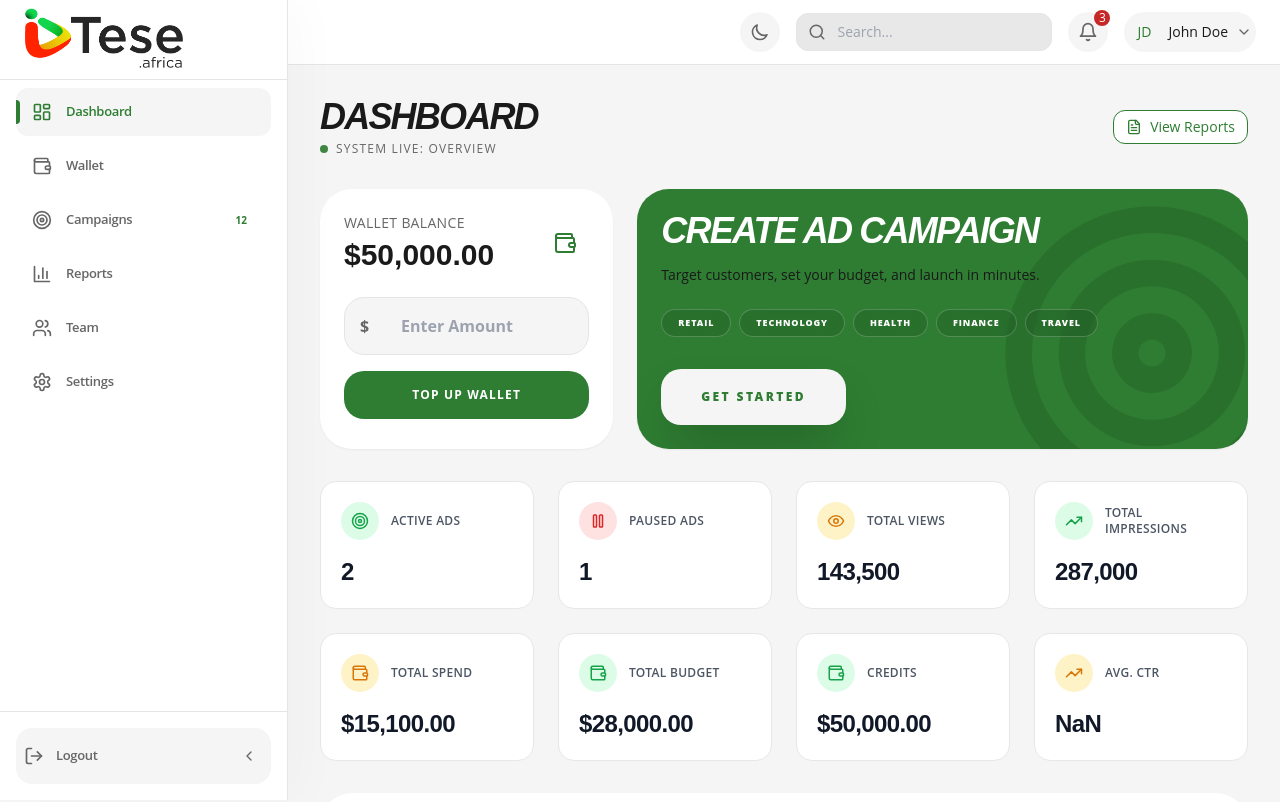
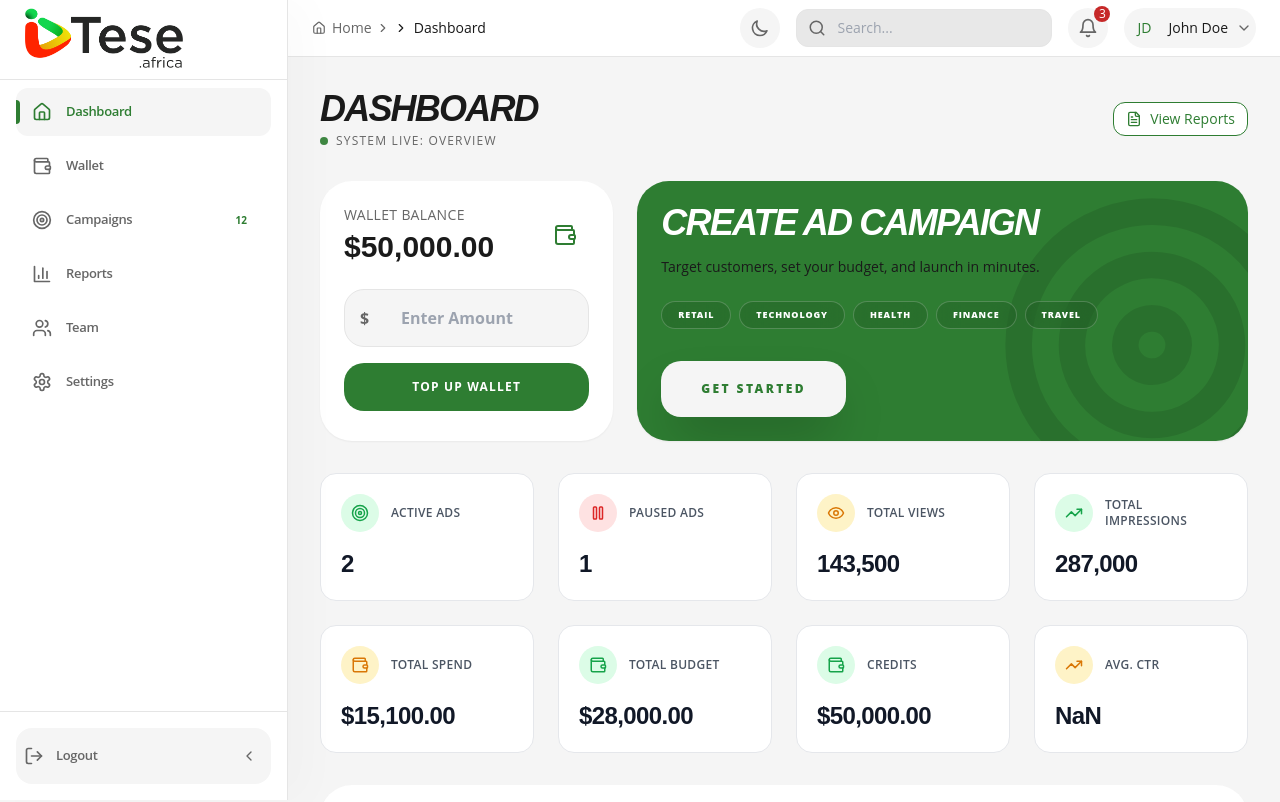
Before and after one commit to billychosee/tese-advertiser-portal, a Next.js app: page /dashboard in a window 1280 px wide. Shown: the top 802 px of the page. Built offline with nearby package versions, Linux system fonts and the light colour scheme.

Commit message:
Fix Icons.Dashboard TypeScript error - use Icons.Home instead

```diff
--- a/src/app/(dashboard)/dashboard/page.tsx
+++ b/src/app/(dashboard)/dashboard/page.tsx
@@ -148,7 +148,7 @@ const DashboardPage = () => {
   }, [period]);
 
   return (
-    <DashboardLayout>
+    <DashboardLayout title="Dashboard">
       <div className="min-h-screen bg-background text-foreground space-y-8 selection:bg-primary/30">
         {/* Header */}
         <header className="flex flex-col md:flex-row md:items-center justify-between gap-6">
@@ -368,10 +368,19 @@ const DashboardPage = () => {
                   cursor={{ stroke: "var(--primary)", strokeWidth: 2 }}
                   formatter={(value: number, name: string) => [
                     <span key={name} className="flex items-center gap-2">
-                      <span className="w-2 h-2 rounded-full bg-current" style={{ color: name === 'impressions' ? 'var(--primary)' : 'var(--accent)' }} />
-                      {name === 'impressions' ? 'Impressions' : 'Clicks'}: {value.toLocaleString()}
+                      <span
+                        className="w-2 h-2 rounded-full bg-current"
+                        style={{
+                          color:
+                            name === "impressions"
+                              ? "var(--primary)"
+                              : "var(--accent)",
+                        }}
+                      />
+                      {name === "impressions" ? "Impressions" : "Clicks"}:{" "}
+                      {value.toLocaleString()}
                     </span>,
-                    name
+                    name,
                   ]}
                 />
                 <Area
@@ -381,7 +390,7 @@ const DashboardPage = () => {
                   strokeWidth={5}
                   fill="url(#purpleGlow)"
                   fillOpacity={1}
-                  dot={{ fill: 'var(--primary)', strokeWidth: 0, r: 4 }}
+                  dot={{ fill: "var(--primary)", strokeWidth: 0, r: 4 }}
                   activeDot={{ r: 6, strokeWidth: 0 }}
                 />
                 <Area
@@ -390,7 +399,7 @@ const DashboardPage = () => {
                   stroke="var(--accent)"
                   strokeWidth={2}
                   fill="transparent"
-                  dot={{ fill: 'var(--accent)', strokeWidth: 0, r: 4 }}
+                  dot={{ fill: "var(--accent)", strokeWidth: 0, r: 4 }}
                   activeDot={{ r: 6, strokeWidth: 0 }}
                 />
               </AreaChart>
--- a/src/components/layout/DashboardLayout.tsx
+++ b/src/components/layout/DashboardLayout.tsx
@@ -9,12 +9,14 @@ import TopBar from "./TopBar";
 interface DashboardLayoutProps {
   children: React.ReactNode;
   title?: string;
+  breadcrumbs?: { label: string; href?: string }[];
   className?: string;
 }
 
 const DashboardContent: React.FC<DashboardLayoutProps> = ({
   children,
   title,
+  breadcrumbs,
   className,
 }) => {
   const { isCollapsed } = useSidebar();
@@ -28,7 +30,7 @@ const DashboardContent: React.FC<DashboardLayoutProps> = ({
           isCollapsed ? "pl-20" : "pl-72",
         )}
       >
-        <TopBar title={title} />
+        <TopBar title={title} breadcrumbs={breadcrumbs} />
         <main className={cn("p-4 sm:p-6 lg:p-8", className)}>{children}</main>
       </div>
     </div>
--- a/src/components/layout/Sidebar.tsx
+++ b/src/components/layout/Sidebar.tsx
@@ -15,7 +15,7 @@ interface NavItem {
 }
 
 const navItems: NavItem[] = [
-  { name: "Dashboard", href: "/dashboard", icon: Icons.Dashboard },
+  { name: "Dashboard", href: "/dashboard", icon: Icons.Home },
   { name: "Wallet", href: "/wallet", icon: Icons.Wallet },
   { name: "Campaigns", href: "/campaigns", icon: Icons.Campaign },
   { name: "Reports", href: "/reports", icon: Icons.Reports },
@@ -48,7 +48,7 @@ const Sidebar: React.FC = () => {
               alt="Tese Logo"
               className={cn(
                 "object-contain transition-all duration-300",
-                isCollapsed ? "w-20 h-16" : "w-40 h-24"
+                isCollapsed ? "w-20 h-16" : "w-40 h-24",
               )}
             />
           </Link>
--- a/src/components/layout/TopBar.tsx
+++ b/src/components/layout/TopBar.tsx
@@ -1,24 +1,103 @@
 "use client";
 
 import React, { useState } from "react";
+import { LucideIcon } from "lucide-react";
 import { cn } from "@/utils";
 import { Icons } from "@/components/ui/Icons";
 import ThemeToggle from "@/components/ui/ThemeToggle";
 
 interface TopBarProps {
   title?: string;
+  breadcrumbs?: {
+    label: string;
+    href?: string;
+    icon?: LucideIcon;
+  }[];
 }
 
-const TopBar: React.FC<TopBarProps> = ({ title }) => {
+const TopBar: React.FC<TopBarProps> = ({ title, breadcrumbs }) => {
   const [isSearchOpen, setIsSearchOpen] = useState(false);
   const [notifications, setNotifications] = useState(3);
 
+  const getPageIcon = (pageTitle: string): LucideIcon => {
+    const iconMap: Record<string, LucideIcon> = {
+      Dashboard: Icons.Dashboard,
+      Campaigns: Icons.Campaign,
+      "Create Campaign": Icons.Plus,
+      Reports: Icons.FileText,
+      Wallet: Icons.Wallet,
+      Settings: Icons.Settings,
+      "Team Management": Icons.Users,
+    };
+    return iconMap[pageTitle] || Icons.ChevronRight;
+  };
+
+  const defaultBreadcrumbs = title
+    ? [
+        { label: "Home", href: "/dashboard", icon: Icons.Home },
+        { label: title, icon: getPageIcon(title) },
+      ]
+    : [];
+
+  const displayBreadcrumbs = breadcrumbs || defaultBreadcrumbs;
+
   return (
     <header className="sticky top-0 z-30 bg-card border-b border-border">
-      <div className="flex items-center justify-between h-16 px-4 sm:px-6">
-        {/* Title */}
-        <div className="flex items-center gap-4">
-          <h1 className="text-xl font-semibold text-foreground">{title}</h1>
+      <div className="flex items-center justify-between h-14 px-4 sm:px-6">
+        {/* Breadcrumbs or Title */}
+        <div className="flex items-center gap-3">
+          {displayBreadcrumbs.length > 0 ? (
+            <nav className="flex items-center gap-1 text-sm">
+              {displayBreadcrumbs.map((crumb, index) => (
+                <React.Fragment key={index}>
+                  {index > 0 && (
+                    <Icons.ChevronRight
+                      size={14}
+                      className="text-muted-foreground"
+                    />
+                  )}
+                  {crumb.href ? (
+                    <a
+                      href={crumb.href}
+                      className="flex items-center gap-1.5 text-muted-foreground hover:text-foreground transition-colors"
+                    >
+                      {crumb.icon && (
+                        <crumb.icon
+                          size={14}
+                          className="text-muted-foreground"
+                        />
+                      )}
+                      <span>{crumb.label}</span>
+                    </a>
+                  ) : (
+                    <span
+                      className={`flex items-center gap-1.5 ${
+                        index === displayBreadcrumbs.length - 1
+                          ? "font-medium text-foreground"
+                          : "text-muted-foreground"
+                      }`}
+                    >
+                      {crumb.icon && (
+                        <crumb.icon
+                          size={14}
+                          className={
+                            index === displayBreadcrumbs.length - 1
+                              ? "text-foreground"
+                              : "text-muted-foreground"
+                          }
+                        />
+                      )}
+                      <span>{crumb.label}</span>
+                    </span>
+                  )}
+                </React.Fragment>
+              ))}
+            </nav>
+          ) : (
+            title && (
+              <h1 className="text-xl font-semibold text-foreground">{title}</h1>
+            )
+          )}
         </div>
 
         {/* Actions */}
--- a/src/components/ui/Icons.tsx
+++ b/src/components/ui/Icons.tsx
@@ -1,7 +1,7 @@
 "use client";
 
 import {
-  LayoutDashboard,
+  Home,
   Wallet,
   Target,
   BarChart3,
@@ -77,7 +77,7 @@ import {
 } from "lucide-react";
 
 export const Icons = {
-  Dashboard: LayoutDashboard,
+  Home: Home,
   Wallet: Wallet,
   Campaign: Target,
   Reports: BarChart3,
```
